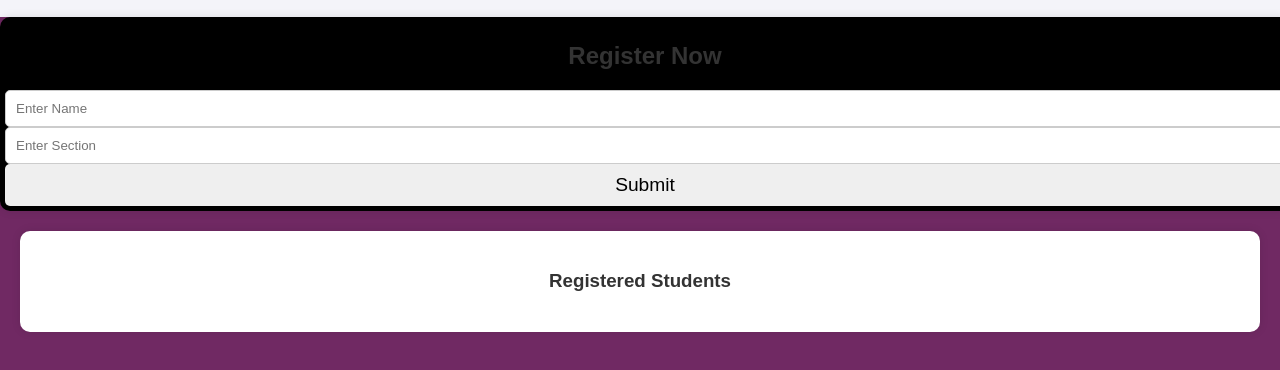
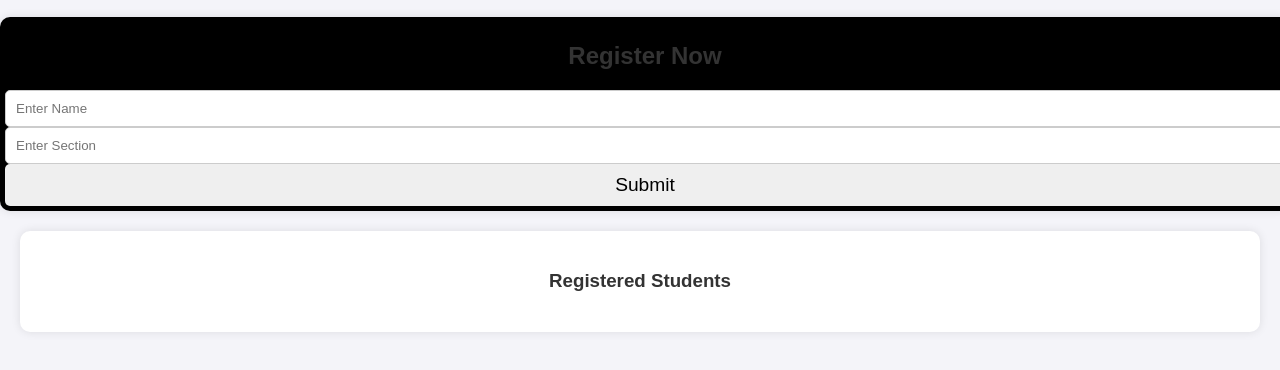
Before and after one commit to Theiplusminus/Farewell-Party, a plain HTML site: page index.html in a window 1280 px wide. Shown: the part 78-448 px from the top of the page. Drawn offline with Linux system fonts and the light colour scheme.

Commit message:
Update index.html

```diff
--- a/index.html
+++ b/index.html
@@ -9,7 +9,7 @@
       font-family: Arial, sans-serif;
       margin: 0;
       padding: 0;
-      background-color: #702963;
+     background-color: #f4f4f9;
       color: #333;
     }
     .header {
```
